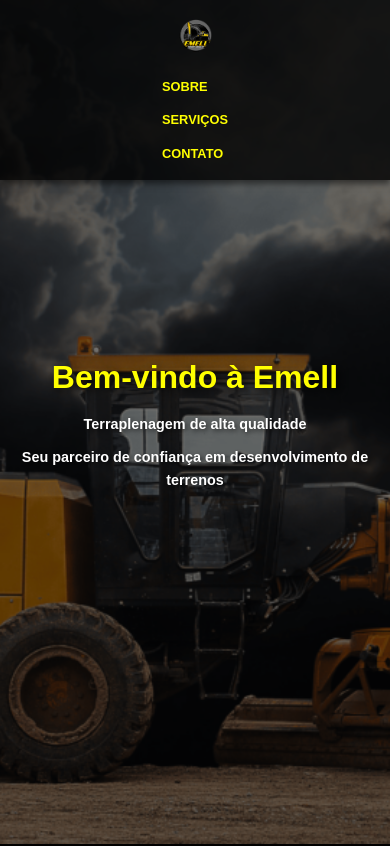
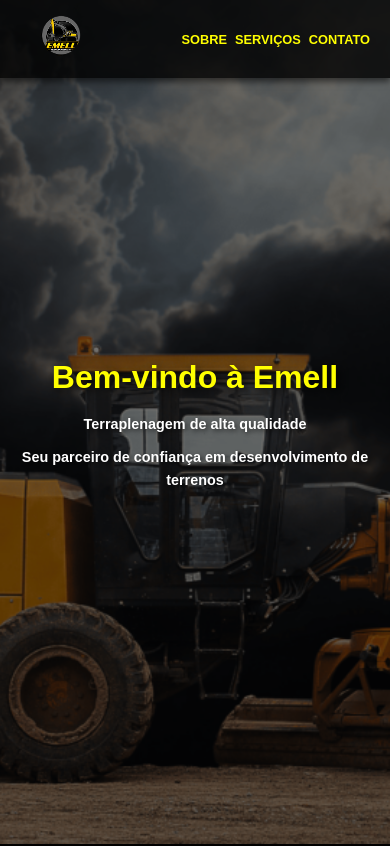
Before and after one commit to Mathluiz23/tremell, a Next.js app: page / in a window 390 px wide. Shown: the top 846 px of the page. Built offline with nearby package versions, Linux system fonts and the light colour scheme.

Commit message:
:art: adjusting responsiveness

```diff
--- a/src/app/styles/Main.module.css
+++ b/src/app/styles/Main.module.css
@@ -29,7 +29,7 @@
 }
 
 .main-content h1 {
-  font-size: 3rem;
+  font-size: 4rem;
   font-weight: bold;
   color: yellow;
   text-shadow: 3px 3px 10px rgba(0, 0, 0, 0.8);
@@ -100,15 +100,9 @@
     font-size: 0.9rem;
   }
 
-  .header {
-    flex-direction: column;
-    gap: 10px;
-    padding: 15px;
-  }
-
   .logo {
-    max-height: 40px;
-  }
+    margin-left: -20px;
+    }
 }
 
 @media (max-width: 480px) {
@@ -121,15 +115,10 @@
   }
 
   .nav {
-    flex-direction: column;
     gap: 8px;
   }
 
   .navLink {
     font-size: 0.8rem;
   }
-
-  .header {
-    align-items: center;
-  }
 }
```
